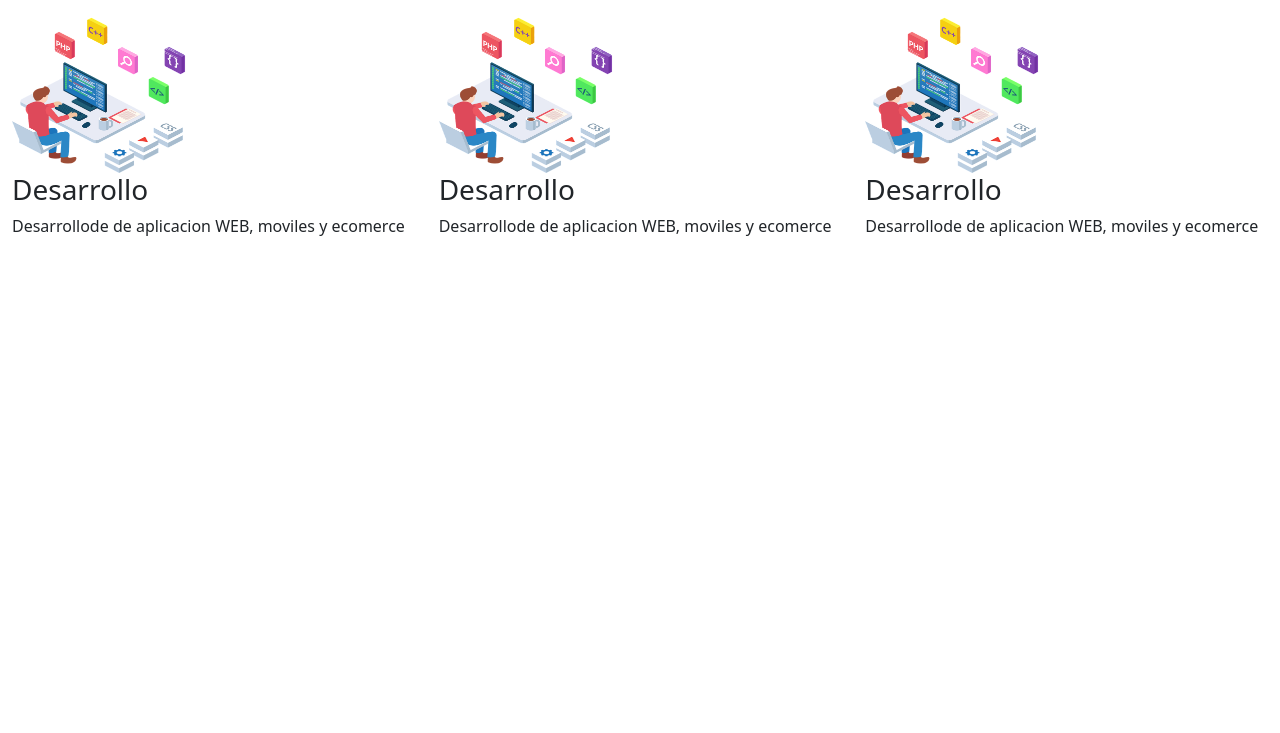
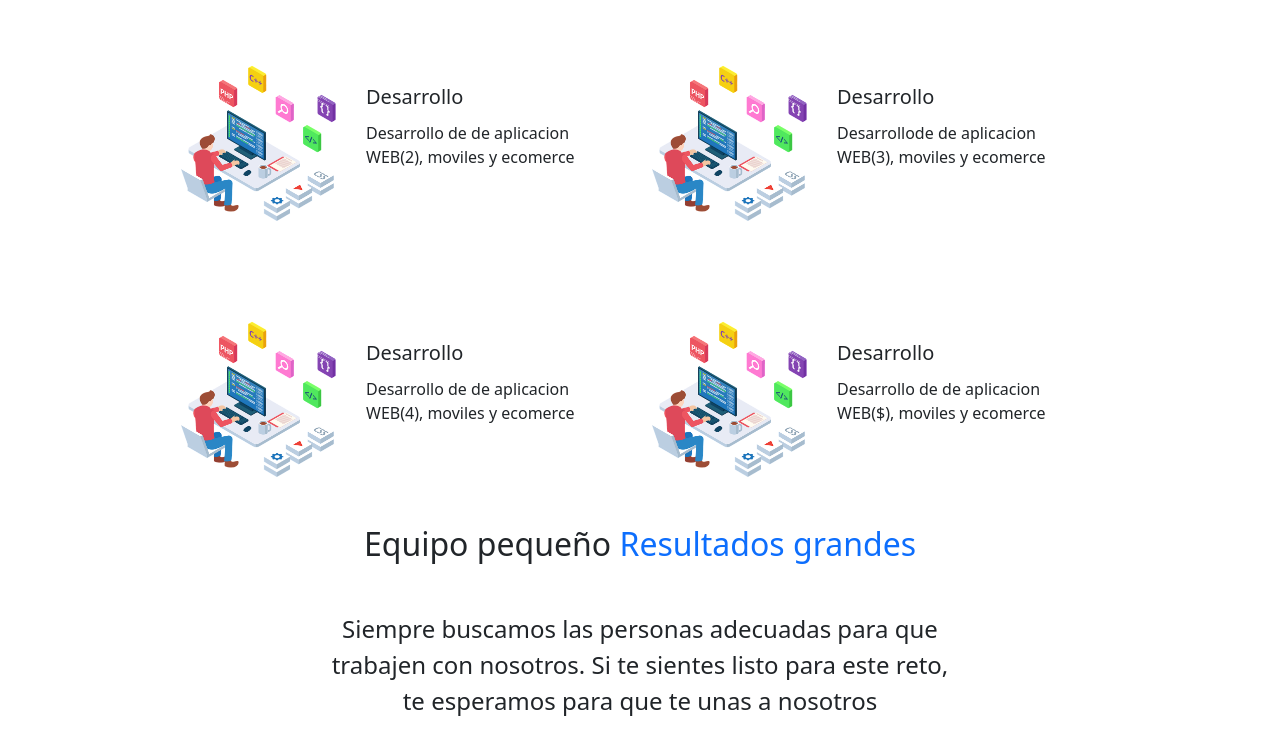
Before and after one commit to GuilleGold/LandingdeVentas, a plain HTML site: page index.html in a window 1280 px wide. Shown: the part 907-1640 px from the top of the page. Before the commit the page ends 1161 px from the top, so only its background shows below. Drawn offline with nearby package versions, Linux system fonts and the light colour scheme.

Commit message:
reespaldo commit

```diff
--- a/css/mk.css
+++ b/css/mk.css
@@ -1,10 +1,9 @@
 /*
 GLOBALES===============================================*/
-
+@import url('https://fonts.googleapis.com/css2?family=Montserrat&display=swap');
 body {
-    font-family: 'Montserrat',sans-serif;
-    overflow: hidden;
-
+  font-family: "Montserrat", sans-serif;
+  overflow-x: hidden;
 }
 /*
 MENU===================================================*/
@@ -22,16 +21,28 @@ MENU===================================================*/
 /*=================================
     SLIDER DE IMAGENES================*/
 
-.carousel-inner{
+.carousel-inner {
   max-height: 39rem;
 }
 /*=================================
  MEDIA QUIERE PANTALLA SM================*/
-@media (max-width:768px){
-    #intro{
+@media (max-width: 768px) {
+  #intro {
     width: 90% !important;
   }
+  .servicio-fila {
+    width: 100% !important;
+    text-align: center;
   }
+}
+/*=================================
+ MEDIA QUIERE PANTALLA EXTRA -SM================*/
 
+@media(max-width:576px){
+    .icono-wrap{
+        flex-wrap: wrap;
+        justify-content: center !important;
+    }
+}
 /*=================================
 SECCION NUESTRO EQUIPO================*/
--- a/index.html
+++ b/index.html
@@ -1,5 +1,6 @@
 <!DOCTYPE html>
 <html lang="en">
+
 <head>
   <meta charset="UTF-8">
   <meta http-equiv="X-UA-Compatible" content="IE=edge">
@@ -7,10 +8,14 @@
   <title>ExpertD.</title>
 
   <link rel="stylesheet" href="../css/mk.css">
-    <link href="https://cdn.jsdelivr.net/npm/bootstrap@5.2.2/dist/css/bootstrap.min.css" rel="stylesheet" integrity="sha384-Zenh87qX5JnK2Jl0vWa8Ck2rdkQ2Bzep5IDxbcnCeuOxjzrPF/et3URy9Bv1WTRi" crossorigin="anonymous">
-    <script src="https://cdn.jsdelivr.net/npm/bootstrap@5.2.2/dist/js/bootstrap.bundle.min.js" integrity="sha384-OERcA2EqjJCMA+/3y+gxIOqMEjwtxJY7qPCqsdltbNJuaOe923+mo//f6V8Qbsw3" crossorigin="anonymous"></script>
+  <link href="https://cdn.jsdelivr.net/npm/bootstrap@5.2.2/dist/css/bootstrap.min.css" rel="stylesheet"
+    integrity="sha384-Zenh87qX5JnK2Jl0vWa8Ck2rdkQ2Bzep5IDxbcnCeuOxjzrPF/et3URy9Bv1WTRi" crossorigin="anonymous">
+  <script src="https://cdn.jsdelivr.net/npm/bootstrap@5.2.2/dist/js/bootstrap.bundle.min.js"
+    integrity="sha384-OERcA2EqjJCMA+/3y+gxIOqMEjwtxJY7qPCqsdltbNJuaOe923+mo//f6V8Qbsw3"
+    crossorigin="anonymous"></script>
 
 </head>
+
 <body>
   <!--==================================================-->
   <!--ENCABEZADO-->
@@ -27,7 +32,8 @@
         <span class="text primary fs-5 fw-bold">ExpertD.</span>
 
       </a>
-          <button class="navbar-toggler" type="button" data-bs-toggle="collapse" data-bs-target="#navbarSupportedContent" aria-controls="navbarSupportedContent" aria-expanded="false" aria-label="Toggle navigation">
+      <button class="navbar-toggler" type="button" data-bs-toggle="collapse" data-bs-target="#navbarSupportedContent"
+        aria-controls="navbarSupportedContent" aria-expanded="false" aria-label="Toggle navigation">
         <span class="navbar-toggler-icon"></span>
       </button>
       <div class="collapse navbar-collapse" id="navbarSupportedContent">
@@ -63,7 +69,7 @@
   <div id="carouselExampleControls" class="carousel slide" data-bs-ride="carousel">
     <div class="carousel-inner">
 
-        <div class="carousel-item active" data-bs-interval="3000">
+      <div class="carousel-item active" data-bs-interval="4000">
         <img src="./img/slide1.jpg" class="d-block w-100" alt="slide1">
       </div>
 
@@ -101,48 +107,78 @@
         Marketing Digital
       </span>
     </h1>
-      <p><span class="text-primary">ExpertD</span>es la agencia donde te ayudamos establecer tu presencia online.SEO, paginas WEB,tiendas virtuales,redes sociales</p>
+    <p><span class="text-primary">ExpertD</span>es la agencia donde te ayudamos establecer tu presencia online.SEO,
+      paginas WEB,tiendas virtuales,redes sociales</p>
   </section>
 
   <!---======================================--->
   <!--SERVICIOS-->
   <!--======================================--->
   <section class="container-fluid">
-  <div class="row">
-    <div class="col">
+    <div class="row w-75 mx-auto servicio-fila">
+      <div class="col-lg-6 col-md-12 col-s,col-sm-12 d-flex my-5 icono-wrap">
         <img src="./img/desarrollo.png" alt="Desarrollo" width="180" height="160">
         <div>
-        <h3>
+          <h3 class="fs-5 mt-4 px-4 pb-1">
             Desarrollo
           </h3>
-        <p>
-          Desarrollode de aplicacion WEB, moviles y ecomerce
+          <p class="px-4">
+            Desarrollo de de aplicacion WEB(2), moviles y ecomerce
           </p>
         </div>
       </div>
-    <div class="col">
+      <div class="col-lg-6 col-md-12 col-s,col-sm-12 d-flex my-5 icono-wrap">
         <img src="./img/desarrollo.png" alt="Desarrollo2" width="180" height="160">
         <div>
-        <h3>
+          <h3 class="fs-5 mt-4 px-4 pb-1">
             Desarrollo
           </h3>
-        <p>
-          Desarrollode de aplicacion WEB, moviles y ecomerce
+          <p class="px-4">
+            Desarrollode de aplicacion WEB(3), moviles y ecomerce
           </p>
         </div>
       </div>
-    <div class="col">
+      <div class="col-lg-6 col-md-12 col-s,col-sm-12 d-flex my-5 icono-wrap">
         <img src="./img/desarrollo.png" alt="Desarrollo3" width="180" height="160">
         <div>
-        <h3>
+          <h3 class="fs-5 mt-4 px-4 pb-1">
             Desarrollo
           </h3>
-        <p>
-          Desarrollode de aplicacion WEB, moviles y ecomerce
+          <p class="px-4">
+            Desarrollo de de aplicacion WEB(4), moviles y ecomerce
+          </p>
+        </div>
+      </div>
+      <div class="col-lg-6 col-md-12 col-s,col-sm-12 d-flex my-5 icono-wrap">
+        <img src="./img/desarrollo.png" alt="Desarrollo" width="180" height="160">
+        <div>
+          <h3 class="fs-5 mt-4 px-4 pb-1">
+            Desarrollo
+          </h3>
+          <p class="px-4">
+            Desarrollo de de aplicacion WEB($), moviles y ecomerce
           </p>
         </div>
       </div>
     </div>
   </section>
+  <!---======================================--->
+  <!--ACERCA DE NOSOTROS-->
+  <!--======================================--->
+  <section>
+    <div class="w-50 m-auto text-center" id="equipo">
+      <h1 class="mb-5 fs-2">Equipo pequeño
+        <span class="text-primary">
+          Resultados grandes
+        </span>
+      </h1>
+      <p class="fs-4">Siempre buscamos las personas adecuadas para que trabajen con nosotros. Si te sientes listo para este reto, te esperamos para que te unas a nosotros
+      </p>
+    </div>
+    <div class="mt-5 text-center">
+      <img src="./img/equipo.jpg" alt="equipo">
+    </div>
+  </section>
 </body>
+
 </html>
```
Also changed, not shown: img/equipo.jpg (added). Lines whose indentation alone changed are shown as unchanged.
